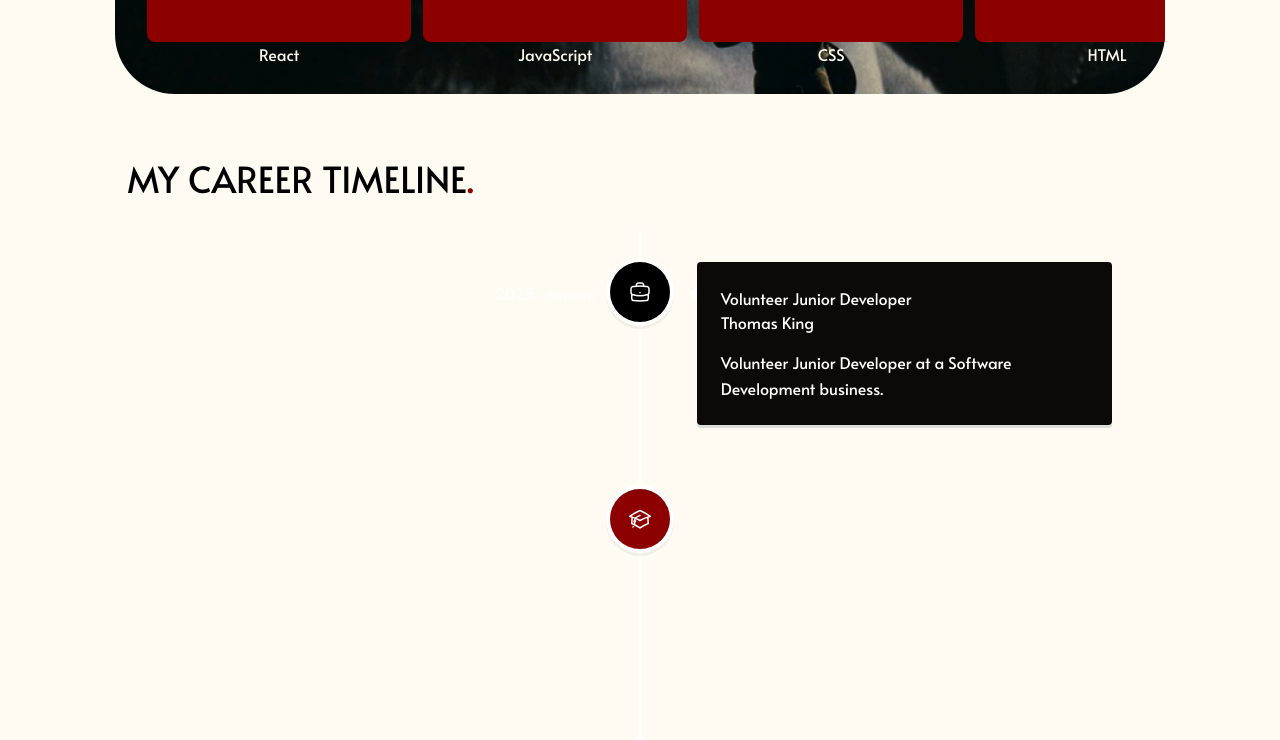
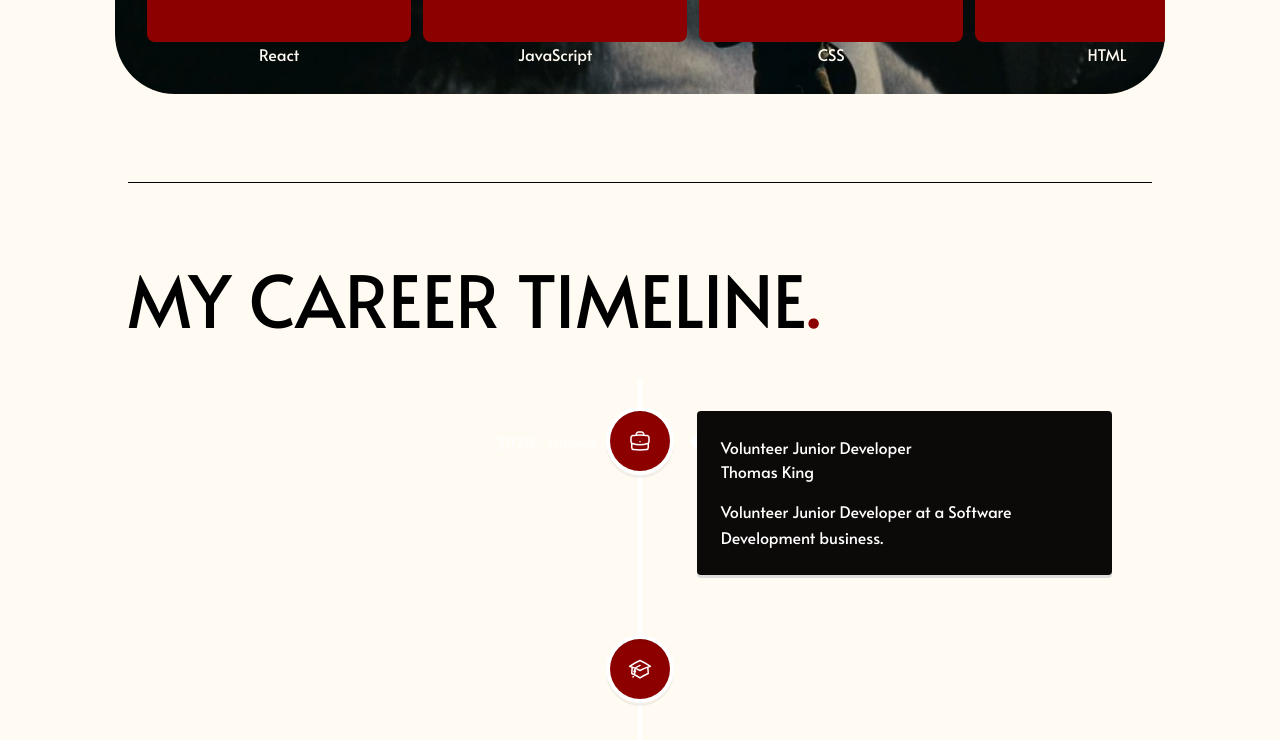
Before and after one commit to Shukrim433/portfolio-new, a React (Vite) app: page / in a window 1280 px wide. Shown: the part 1080-1820 px from the top of the page. Built offline with nearby package versions, Linux system fonts and the light colour scheme.

Commit message:
updated styles slightly

```diff
--- a/src/components/Timeline.jsx
+++ b/src/components/Timeline.jsx
@@ -10,8 +10,10 @@ import SchoolIcon from "../assets/SchoolIcon";
 
 const Timeline = () => {
   return (
-    <div className="flex flex-col gap-6  justify-center">
-        <h2 className="text-2xl md:text-4xl mt-8 mb-2 px-3">MY CAREER TIMELINE<span className="text-red">.</span></h2>
+    <div className="flex flex-col gap-6  justify-center mt-8">
+      <h2 className="text-4xl md:text-6xl xl:text-7xl mt-4 mb-5 px-3">
+        MY CAREER TIMELINE<span className="text-red">.</span>
+      </h2>
       <div>
         {timelineElements.map((role) => (
           <div key={role.id}>
@@ -22,18 +24,20 @@ const Timeline = () => {
                     ? "vertical-timeline-element--education"
                     : "vertical-timeline-element--work"
                 }`}
-              contentStyle={role.type == "school" ?  { background: "#0c0a09", color: "#ffffff" } : { background: "#0c0a09", color: "#ffffff" }}
+                contentStyle={
+                  role.type == "school"
+                    ? { background: "#0c0a09", color: "#ffffff" }
+                    : { background: "#0c0a09", color: "#ffffff" }
+                }
                 contentArrowStyle={{ borderRight: "7px solid  #ffffff" }}
                 date={role.date}
-              iconStyle={
-                role.type == "school"
-                  ? { background: "#8c0000", color: "#fff" }
-                  : { background: "#000000", color: "#fff" }
-              }
+                iconStyle={{ background: "#8c0000", color: "#fff" }}
                 icon={role.type == "school" ? <SchoolIcon /> : <WorkIcon />}
                 position={`${role.type == "school" ? "left" : "right"}`}
               >
-              <h3 className="vertical-timeline-element-title">{role.title}</h3>
+                <h3 className="vertical-timeline-element-title">
+                  {role.title}
+                </h3>
                 <h4 className="vertical-timeline-element-subtitle">
                   {role.institution}
                 </h4>
--- a/src/pages/Home.jsx
+++ b/src/pages/Home.jsx
@@ -13,6 +13,9 @@ const Home = () => {
         <p className="text-xl sm:text-2xl lg:text-4xl">Web Developer</p>
       </div>
       <Carousel />
+      <div className="flex items-center justify-center mt-8 lg:mt-14">
+        <span className=" w-[80vw] h-[1.5px] bg-black"></span>
+      </div>
       <Timeline />
     </div>
   );
```
Lines whose indentation alone changed are shown as unchanged.
